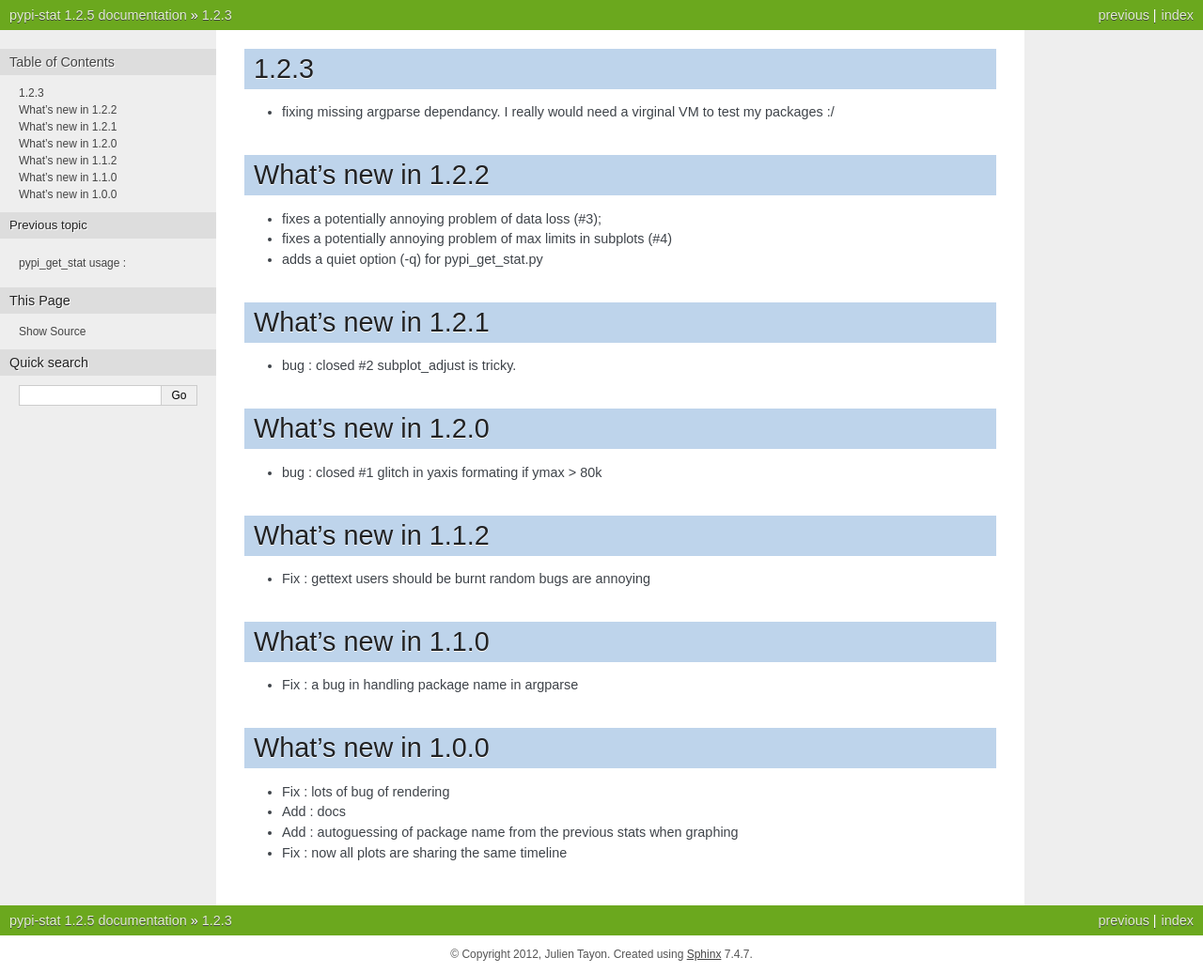
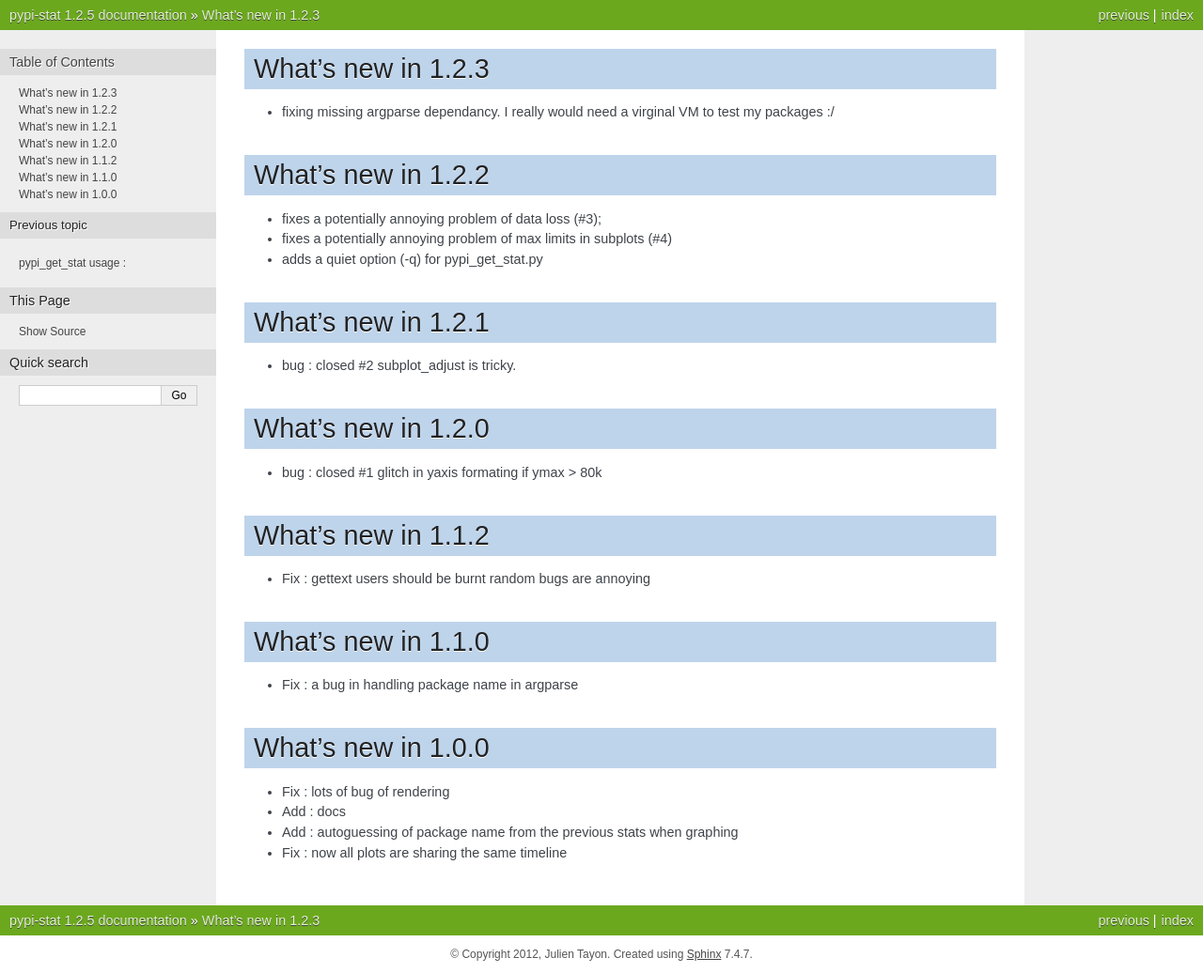
Before and after one commit to jul/pypi-stat, a Sphinx documentation site: the page built from docs/source/new.rst, in a window 1280 px wide. Shown: the whole page at 94% size. Built offline with Sphinx 7.4.7, drawn with Linux system fonts in a browser that asks for light colours.

Commit message:
Update docs/source/new.rst
why rtd fails?

```diff
--- a/docs/source/new.rst
+++ b/docs/source/new.rst
@@ -1,6 +1,5 @@
-
-1.2.3
-=====
+What's new in 1.2.3
+===================
 
 * fixing missing argparse dependancy. I really would need a virginal VM to test my packages :/
 
```
